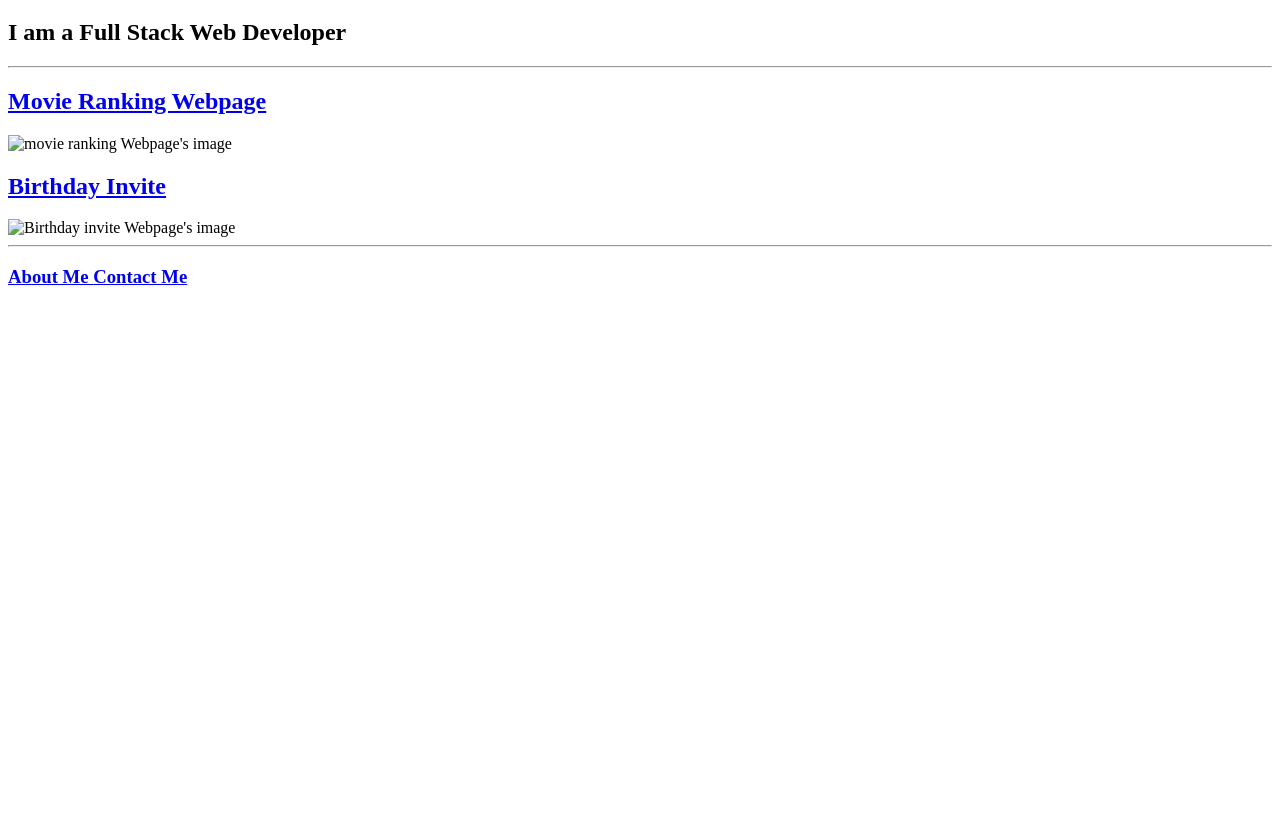
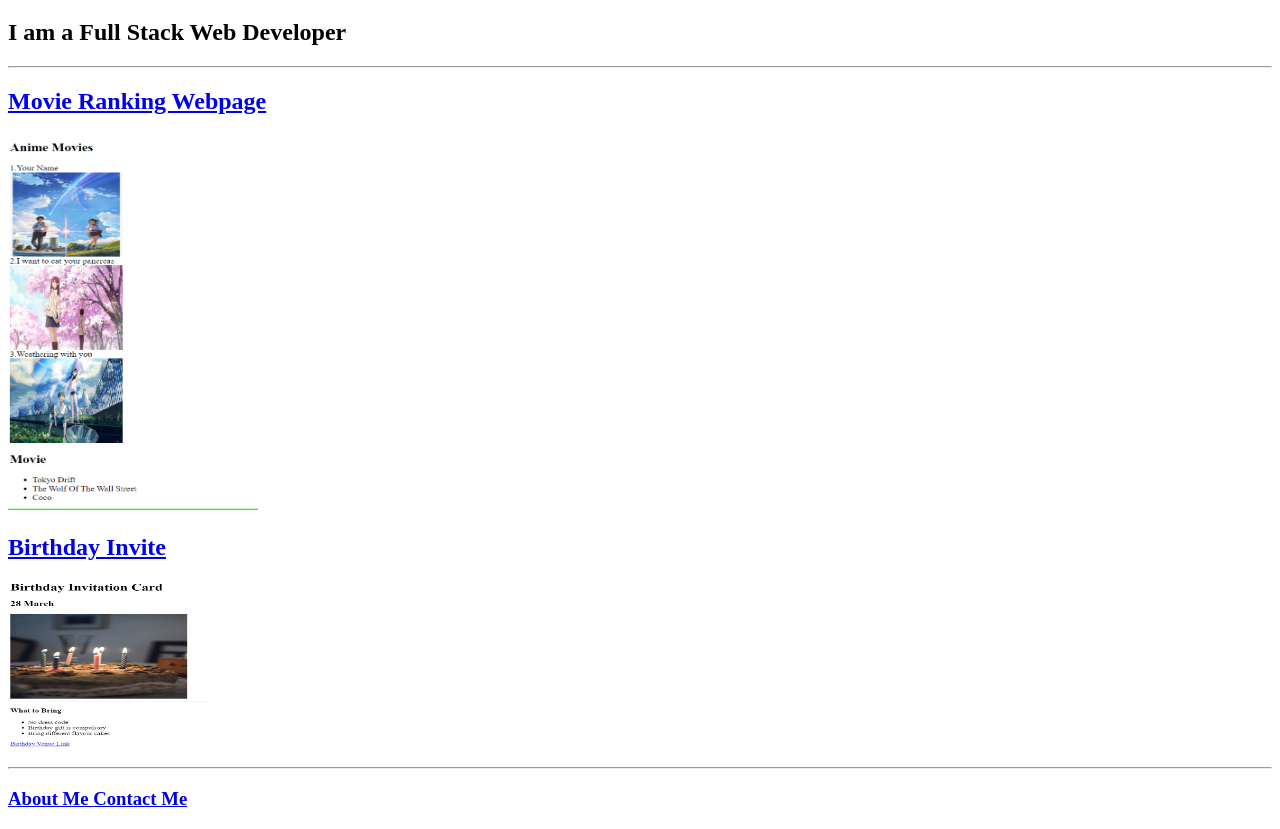
Before and after one commit to bhagatshivam/Alimi, a plain HTML site: page index.html in a window 1280 px wide. Shown: the part 61-890 px from the top of the page. Before the commit the page ends 800 px from the top, so only its background shows below. Drawn offline with Linux system fonts and the light colour scheme.

Commit message:
Update index.html

```diff
--- a/index.html
+++ b/index.html
@@ -11,14 +11,14 @@
     <h1>Shivam Balasaheb Bhagat</h1>
     <h2>I am a Full Stack Web Developer</h2>
     <hr/>
-    <h2><a href="./public/movie-ranking.html">Movie Ranking Webpage</a></h2>
-    <img src="./assets/images/movie_ranking.png" height="375" width="250" alt="movie ranking Webpage's image">
+    <h2><a href="movie-ranking.html">Movie Ranking Webpage</a></h2>
+    <img src="movie_ranking.png" height="375" width="250" alt="movie ranking Webpage's image">
     <br/>
 
-    <h2><a href="./public/birthday-invite.html">Birthday Invite</a></h2>
-    <img src="./assets/images/birthday-invite (2).png" height="175" width="200" alt="Birthday invite Webpage's image">
+    <h2><a href="birthday-invite.html">Birthday Invite</a></h2>
+    <img src="birthday-invite (2).png" height="175" width="200" alt="Birthday invite Webpage's image">
     <hr/>
 
-    <h3><a href="./public/about.html">About Me  </a> <a href="./public/contact.html"> Contact Me</a></h3>
+    <h3><a href="about.html">About Me  </a> <a href="contact.html"> Contact Me</a></h3>
 </body>
 </html>
```
